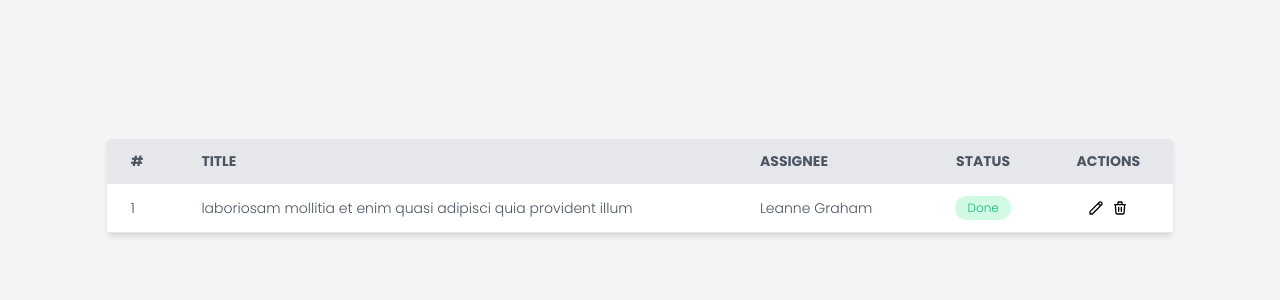
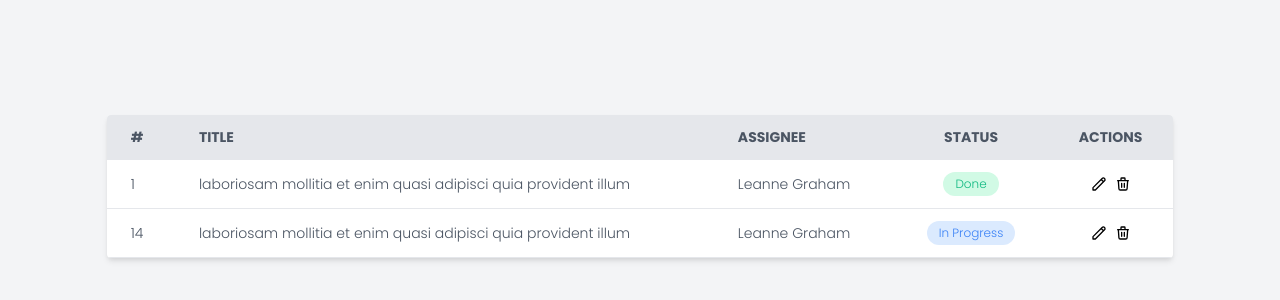
Before and after one commit to mfurkankayikci/vue-custom-data-table, a Vue app: page / in a window 1280 px wide. Shown: the part 214-514 px from the top of the page. Built offline with nearby package versions, Linux system fonts and the light colour scheme.

Commit message:
VDialog added to project

```diff
--- a/src/components/VButton.vue
+++ b/src/components/VButton.vue
@@ -2,7 +2,7 @@
 export default {
   name: 'VButton',
   props: {
-    classNames: {
+    actionType: {
       type: String,
       required: true,
     },
@@ -13,14 +13,22 @@ export default {
 <template>
   <button
       class="v-button"
-      :class="classNames"
+      :class="actionType === 'error' ? 'v-button--error' : 'v-button--success'"
   >
     <slot>Button</slot>
   </button>
 </template>
 
-<style scoped>
+<style lang="scss" scoped>
 .v-button {
-  @apply text-sm font-medium bg-green-100 text-green-500 py-1 px-2 rounded align-middle
+  @apply text-sm font-medium bg-green-100 text-green-500 py-1 px-2 rounded align-middle;
+
+  &--error {
+    @apply bg-red-100 text-red-500;
+  }
+
+  &--success {
+    @apply bg-green-100 text-green-500;
+  }
 }
 </style>
--- a/src/components/VDataTable.vue
+++ b/src/components/VDataTable.vue
@@ -1,6 +1,16 @@
 <script>
+import VDialog from './VDialog.vue';
+
 export default {
   name: 'VDataTable',
+  components: {
+    VDialog,
+  },
+  data() {
+    return {
+      isDialogVisible: false,
+    };
+  },
 };
 </script>
 
@@ -21,8 +31,8 @@ export default {
         <tbody class="v-data-table__tbody">
           <tr class="v-data-table__tbody__row">
             <td class="v-data-table__tbody__column">
-              <div class="v-data-table__tbody__column__item">
-                <span class="v-data-table__tbody-column-item__data text-right">1</span>
+              <div class="v-data-table__tbody__column__item text-right">
+                <span class="v-data-table__tbody-column-item__data">1</span>
               </div>
             </td>
             <td class="v-data-table__tbody__column">
@@ -44,7 +54,7 @@ export default {
                 <span
                   class="
                     v-data-table__tbody-column-item__data
-                    status--button
+                    status--button done
                   "
                 >
                   Done
@@ -62,9 +72,58 @@ export default {
               </div>
             </td>
           </tr>
+
+          <tr class="v-data-table__tbody__row">
+            <td class="v-data-table__tbody__column">
+              <div class="v-data-table__tbody__column__item text-right">
+                <span class="v-data-table__tbody-column-item__data">14</span>
+              </div>
+            </td>
+            <td class="v-data-table__tbody__column">
+              <div class="v-data-table__tbody__column__item">
+                <span class="v-data-table__tbody-column-item__data">
+                  laboriosam mollitia et enim quasi adipisci quia provident illum
+                </span>
+              </div>
+            </td>
+            <td class="v-data-table__tbody__column">
+              <div class="v-data-table__tbody__column__item">
+                <span class="v-data-table__tbody-column-item__data">
+                  Leanne Graham
+                </span>
+              </div>
+            </td>
+            <td class="v-data-table__tbody__column">
+              <div class="v-data-table__tbody__column__item justify-center">
+                <span
+                  class="
+                    v-data-table__tbody-column-item__data
+                    status--button in-progress
+                  "
+                >
+                  In Progress
+                </span>
+              </div>
+            </td>
+            <td class="v-data-table__tbody__column">
+              <div class="v-data-table__tbody__column__item flex item-center justify-center">
+                <div class="v-data-table__tbody__column__item__data action--button edit--button">
+                  <img src="../assets/svg/edit_icon.svg" alt="Edit">
+                </div>
+                <div class="v-data-table__tbody__column__item__data action--button delete--button">
+                  <img src="../assets/svg/delete_icon.svg" alt="Delete">
+                </div>
+              </div>
+            </td>
+          </tr>
         </tbody>
       </table>
     </div>
+
+    <v-dialog
+      v-if="isDialogVisible"
+      @close="isDialogVisible = false"
+    />
   </div>
 </template>
 
@@ -114,7 +173,15 @@ export default {
             }
 
             .status--button {
-              @apply py-1 px-3 bg-green-100 text-green-500 rounded-full text-xs;
+              @apply py-1 px-3 rounded-full text-xs;
+            }
+
+            .done {
+              @apply bg-green-100 text-green-500;
+            }
+
+            .in-progress{
+              @apply bg-blue-100 text-blue-500;
             }
           }
         }
--- /dev/null
+++ b/src/components/VDialog.vue
@@ -0,0 +1,68 @@
+<script>
+import VButton from './VButton.vue';
+
+export default {
+  name: 'VDialog',
+  components: {
+    VButton,
+  },
+  methods: {
+    save() {
+      console.log('Saved');
+
+      this.$emit('close');
+    },
+  },
+};
+</script>
+
+<template>
+  <div class="v-dialog">
+    <div class="v-dialog__overlay"/>
+
+    <div class="v-dialog__container">
+      <div class="v-dialog__content">
+        <h2 class="v-dialog__content__title">Are you sure?</h2>
+        <p class="v-dialog__content__text">
+          Do you really want to delete your account?
+          This process cannot be undone
+        </p>
+      </div>
+
+      <div class="v-dialog__footer">
+        <v-button :action-type="'error'" @click.native="$emit('close')">Cancel</v-button>
+        <v-button :action-type="'success'" @click.native="save">Save</v-button>
+      </div>
+    </div>
+  </div>
+</template>
+
+<style lang="scss" scoped>
+.v-dialog {
+  $self: &;
+
+  &__overlay {
+    @apply absolute bg-black opacity-80 inset-0 z-0;
+  }
+
+  &__container {
+    @apply w-full max-w-lg p-5 relative mx-auto my-auto rounded-xl shadow-lg bg-white;
+
+    #{ $self }__content {
+      @apply text-center p-5 flex-auto justify-center;
+
+      &__title {
+        @apply text-xl font-bold py-4;
+      }
+
+      &__text {
+        @apply text-sm text-gray-500 px-8;
+      }
+    }
+
+    #{ $self }__footer {
+      @apply p-3 mt-2 text-center space-x-4 md:block border-t;
+    }
+  }
+}
+</style>
```
